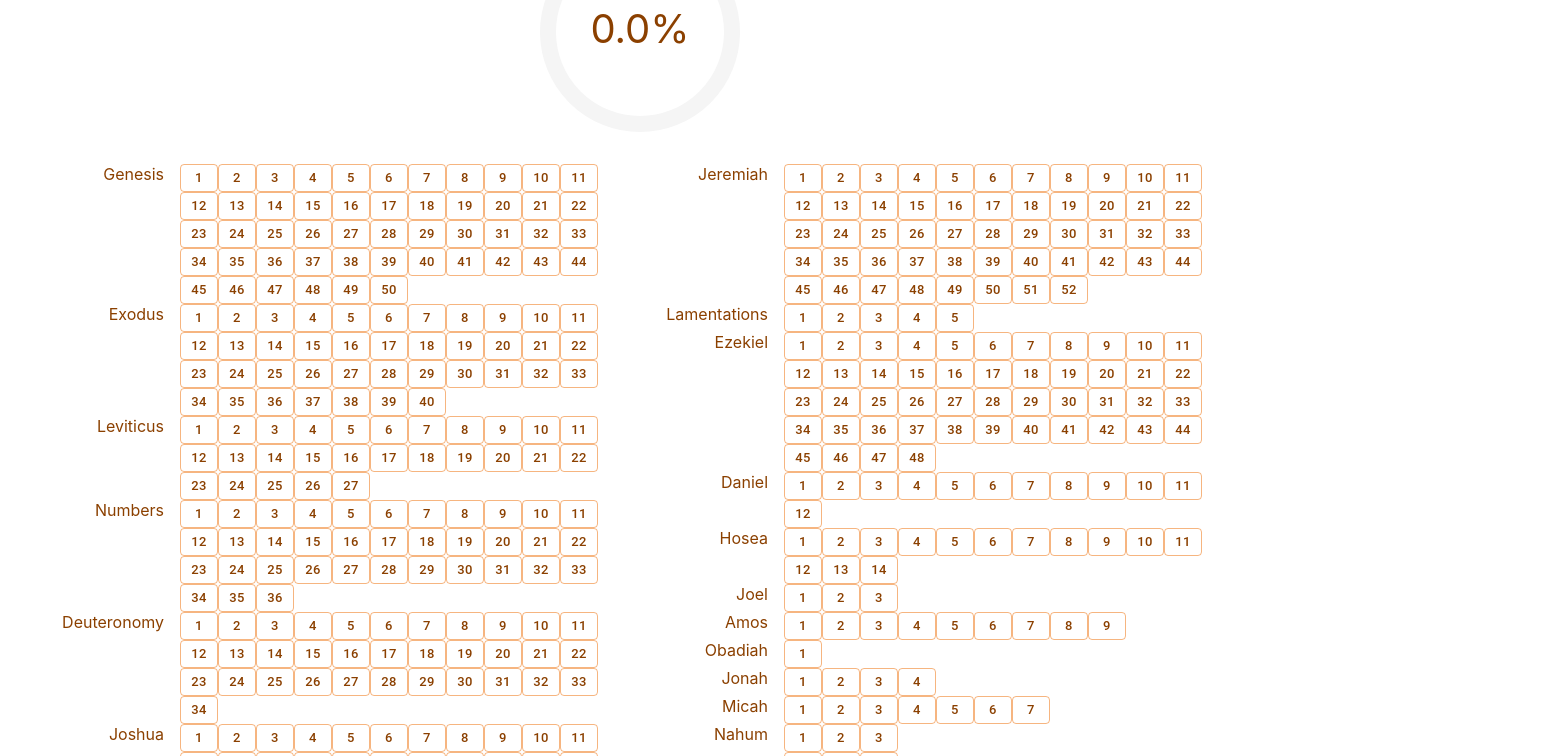
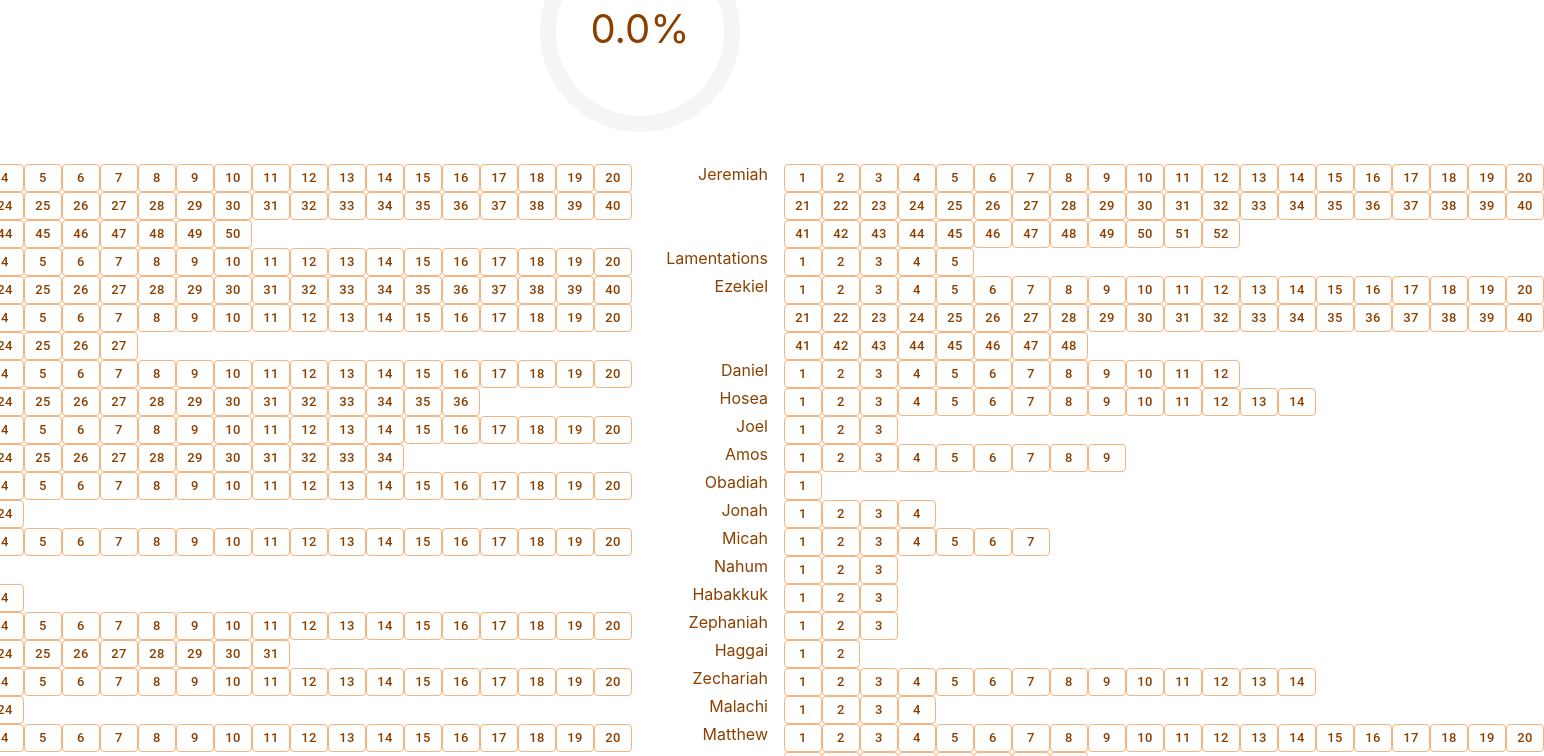
Before and after one commit to wordtovictory/wordtovictory.github.io, a React (Create React App) app: page / in a window 1280 px wide. Shown: the part 220-976 px from the top of the page, 1544 px wide, since content can reach past the window. Built offline with nearby package versions, Linux system fonts and the light colour scheme.

Commit message:
Fix books section width.

```diff
--- a/src/App.js
+++ b/src/App.js
@@ -18,7 +18,7 @@ function AppContent() {
             <Box sx={{
                 padding: '20px',
                 margin: 'auto',
-                maxWidth: '1800px'
+                maxWidth: '2200px'
             }}>
                 <Dashboard/>
             </Box>
--- a/src/dashboard/BookRecord.js
+++ b/src/dashboard/BookRecord.js
@@ -10,7 +10,8 @@ export default function BookRecord(props) {
     const bookRecordstyle = {
         display: 'flex',
         backgroundColor: currentTheme.background,
-        alignItems: 'flex-start'
+        alignItems: 'flex-start',
+        width: '100%'
     };
     const bookNameStyle = {
         width: 120,
@@ -46,7 +47,7 @@ export default function BookRecord(props) {
     return (
         <Box sx={bookRecordstyle}>
             <Box sx={bookNameStyle}>{book.name}</Box>
-            <Box sx={{ display: 'flex', flexWrap: 'wrap' }}>
+            <Box sx={{ display: 'flex', flexWrap: 'wrap', flex: 1 }}>
                 {Array.from({length: Math.ceil(book.numChapters)}, (_, i) => {
                         const chapterNum = i + 1;
                         const chapterKey = book.name + "_" + chapterNum;
--- a/src/dashboard/Dashboard.js
+++ b/src/dashboard/Dashboard.js
@@ -29,8 +29,8 @@ function Dashboard() {
     }, [])
 
     return (
-        <Container maxWidth="xl">
-            <Box sx={{ width: '100%', py: 2 }}>
+        <Container maxWidth="xl" disableGutters sx={{ width: '100%', px: 0 }}>
+            <Box sx={{ width: '100%', py: 2, display: 'flex', flexDirection: 'column', alignItems: 'center' }}>
                 <Box sx={statisticsPanelStyle}>
                     <StatisticsPanel readStatus={readStatus}/>
                 </Box>
@@ -38,14 +38,22 @@ function Dashboard() {
                 <Box sx={{
                     display: 'flex',
                     flexDirection: { xs: 'column', md: 'row' },
-                    gap: 2
+                    gap: 2,
+                    width: '100%',
+                    justifyContent: 'center'
                 }}>
-                    <Box sx={{ width: { xs: '100%', md: '50%' } }}>
+                    <Box sx={{
+                        width: { xs: '100%', md: '896px' },
+                        minWidth: { xs: '100%', md: '896px' }
+                    }}>
                         {BOOKS1.map(book =>
                             <BookRecord key={book.name} book={book} readStatus={readStatus} setReadStatus={setReadStatus}/>
                         )}
                     </Box>
-                    <Box sx={{ width: { xs: '100%', md: '50%' } }}>
+                    <Box sx={{
+                        width: { xs: '100%', md: '896px' },
+                        minWidth: { xs: '100%', md: '896px' }
+                    }}>
                         {BOOKS2.map(book =>
                             <BookRecord key={book.name} book={book} readStatus={readStatus} setReadStatus={setReadStatus}/>
                         )}
```
